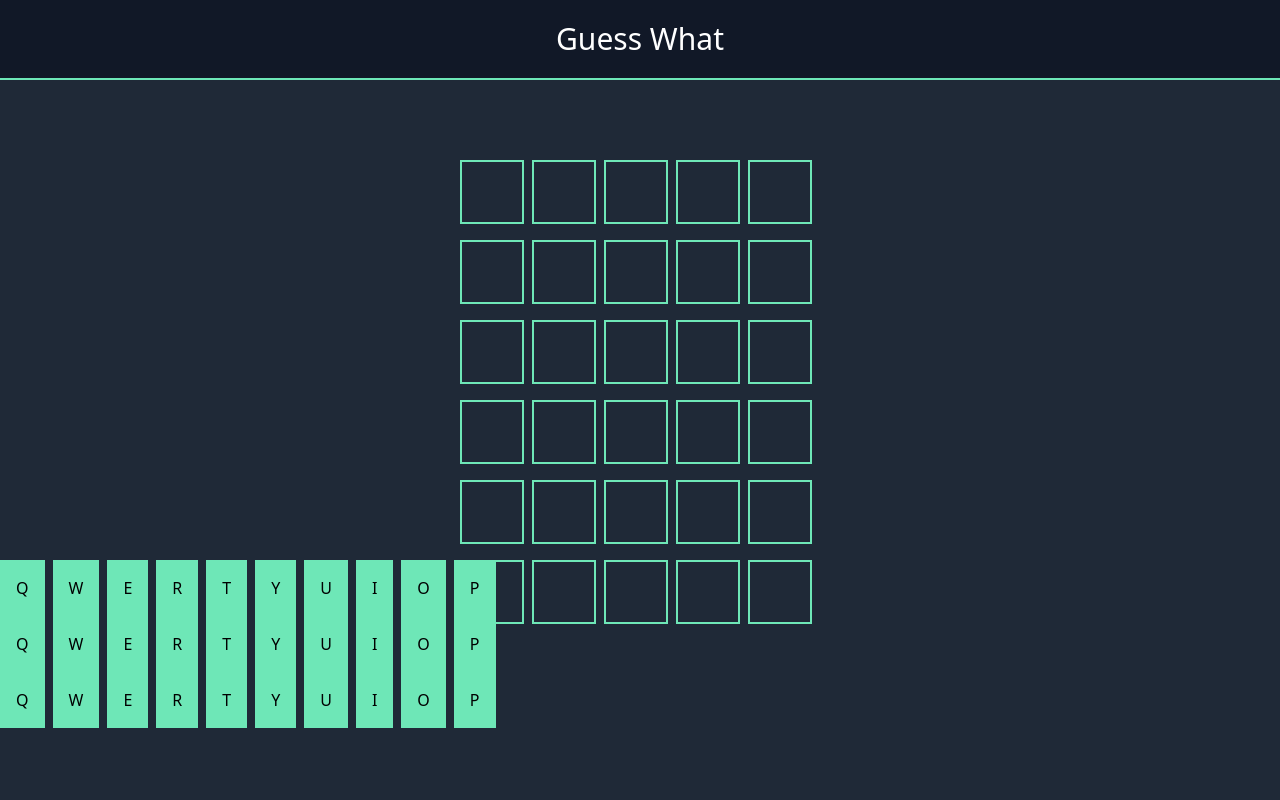
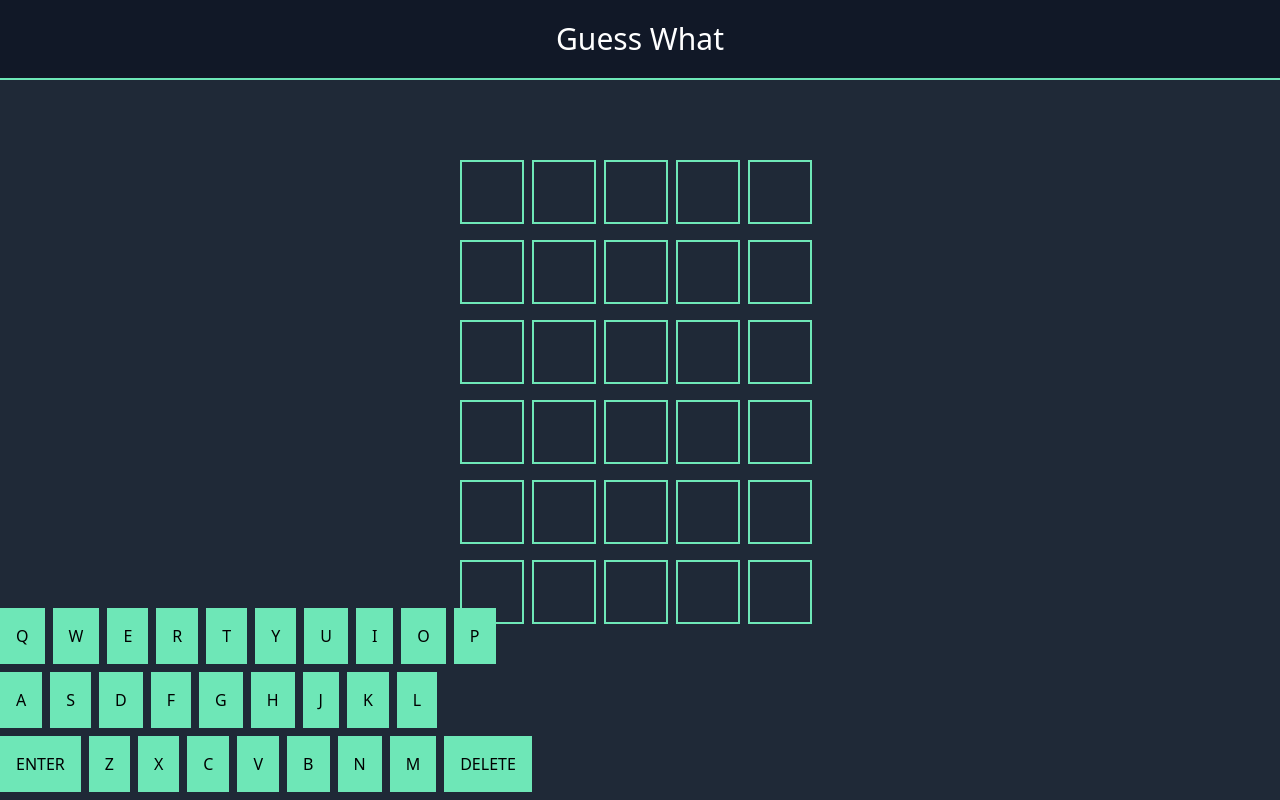
Before and after one commit to liam1703/guess-what, a Vue app in the folder guess_what/: page / in a window 1280 px wide. Built offline with nearby package versions, Linux system fonts and the light colour scheme.

Commit message:
Correct keys on each row

```diff
--- a/guess_what/src/components/Keyboard.vue
+++ b/guess_what/src/components/Keyboard.vue
@@ -1,5 +1,5 @@
 <template>
-  <div class="flex">
+  <div class="flex mb-2 mt-12">
     <div
       class="p-4 bg-green-300 mr-2"
       v-for="(letter, index) in firstRowKeys"
@@ -8,10 +8,10 @@
       {{ letter }}
     </div>
   </div>
-  <div class="flex">
+  <div class="flex mb-2">
     <div
       class="p-4 bg-green-300 mr-2"
-      v-for="(letter, index) in firstRowKeys"
+      v-for="(letter, index) in secondRowKeys"
       :key="index"
     >
       {{ letter }}
@@ -20,7 +20,7 @@
   <div class="flex">
     <div
       class="p-4 bg-green-300 mr-2"
-      v-for="(letter, index) in firstRowKeys"
+      v-for="(letter, index) in thirdRowKeys"
       :key="index"
     >
       {{ letter }}
```
